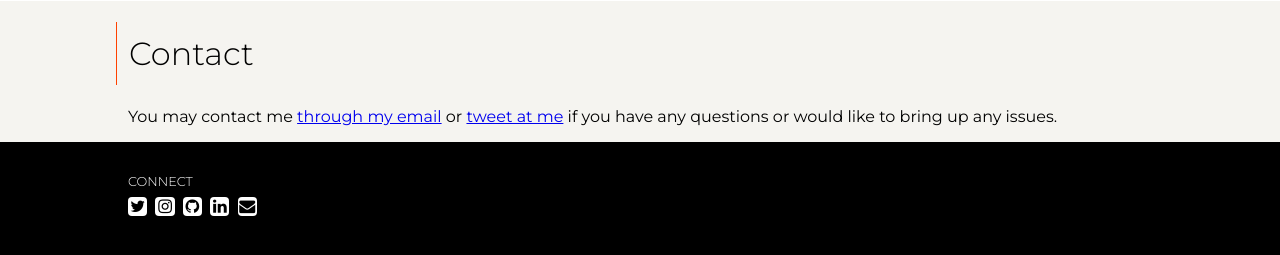
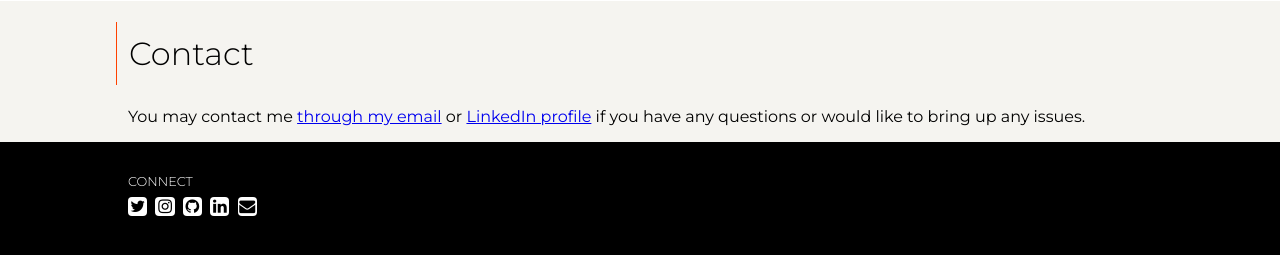
Before and after one commit to jonathan-manurung/portfolio, a Jekyll site: the page built from pages/contact.md, in a window 1280 px wide. Shown: the part 219-474 px from the top of the page. Built offline with Jekyll 4.4.1, drawn with Linux system fonts in a browser that asks for light colours.

Commit message:
Update contact.md

```diff
--- a/pages/contact.md
+++ b/pages/contact.md
@@ -6,4 +6,4 @@ permalink: /contact
 
 # Contact
 
-You may contact me [through my email](mailto:l.nguyen.paul@gmail.com) or [tweet at me](https://twitter.com/intent/tweet?text=%40paululele) if you have any questions or would like to bring up any issues.
+You may contact me [through my email](mailto:jonathanhsmanurung@gmail.com) or [LinkedIn profile](www.linkedin.com/in/jonathan-harpin-manurung) if you have any questions or would like to bring up any issues.
```
